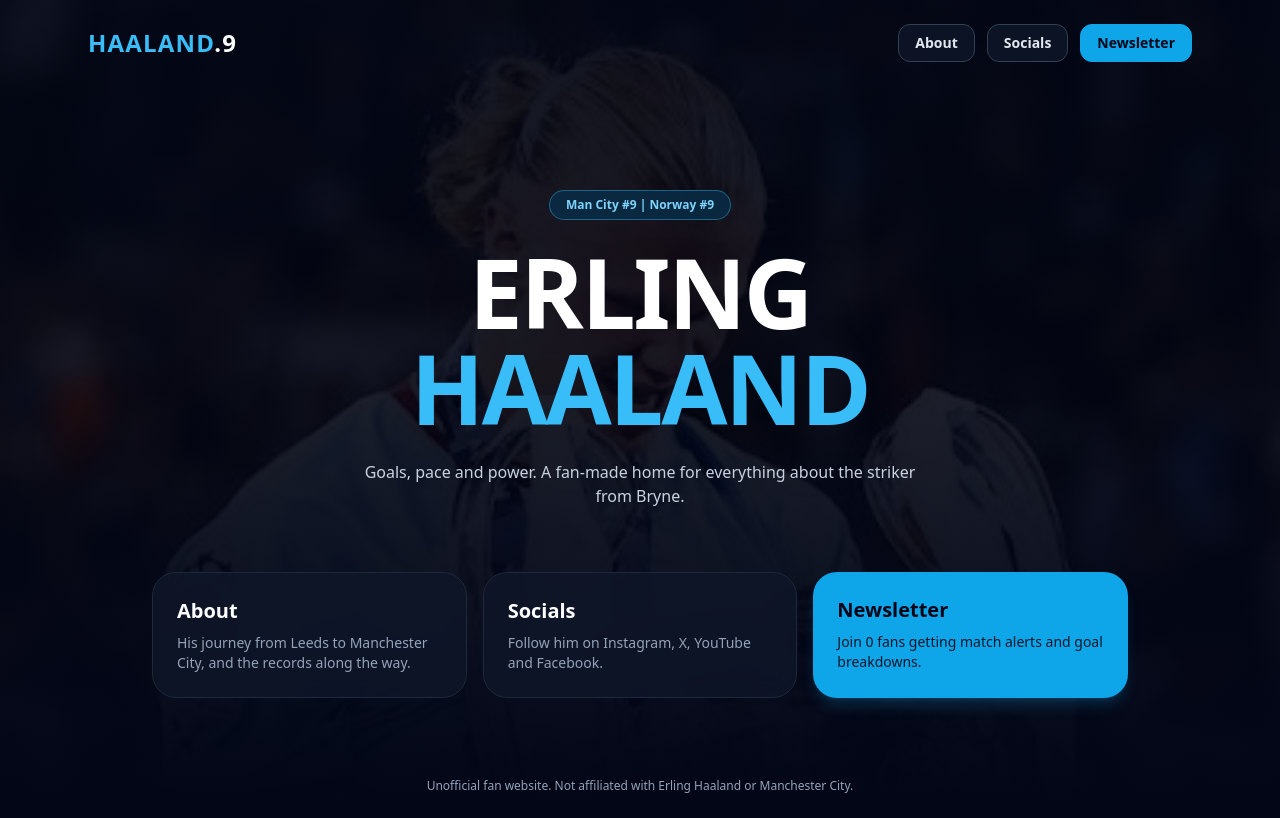
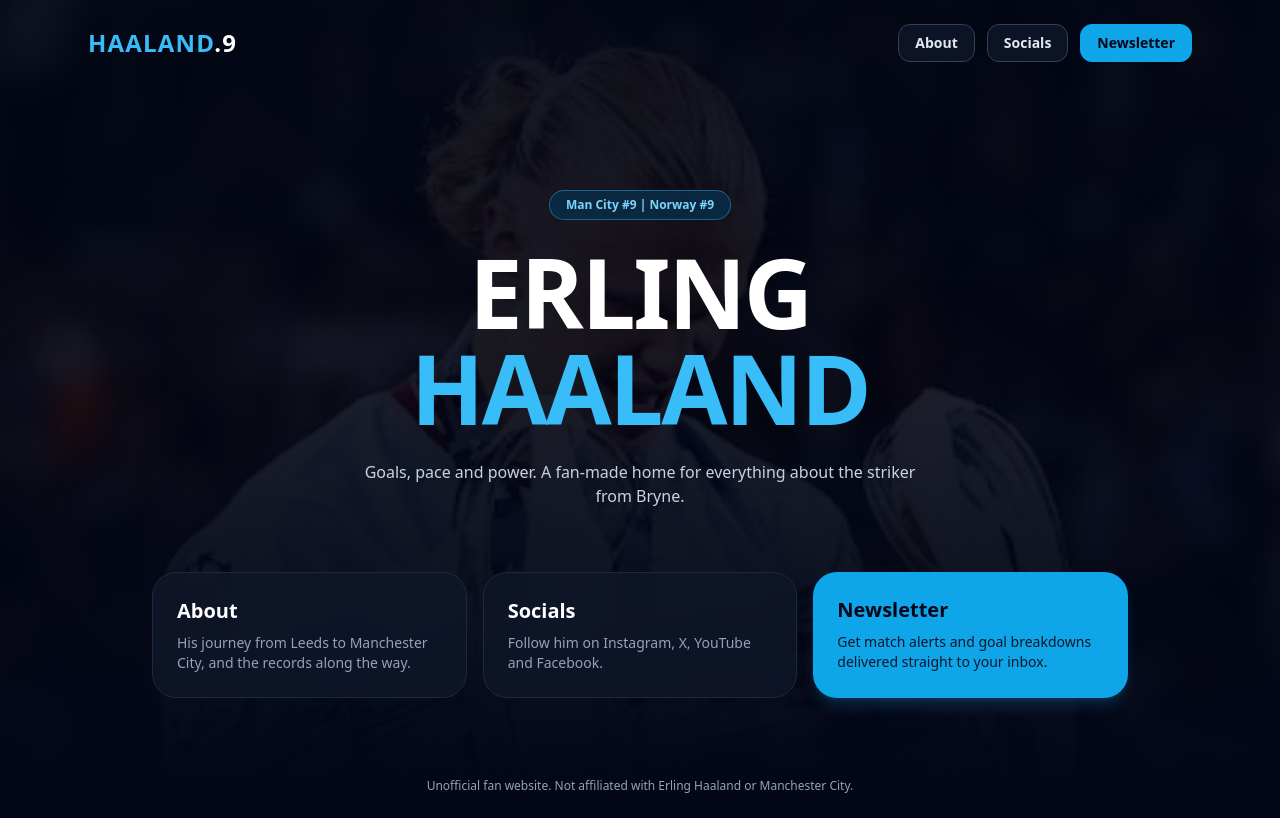
Before and after one commit to r1sh106/OSPC_CODE, a Flask app: page / in a window 1280 px wide. Run offline with Flask 3, Linux system fonts and the light colour scheme; data that the repository does not hold is empty; some libraries are stand-ins or nearby versions.

Commit message:
Change newsletter text for better engagement
Updated newsletter description for clarity.

```diff
--- a/templates/home.html
+++ b/templates/home.html
@@ -26,7 +26,7 @@
   </a>
   <a href="{{ url_for('newsletter') }}" class="group p-6 rounded-3xl bg-sky-500 hover:bg-sky-400 transition shadow-lg shadow-sky-500/20">
     <h2 class="text-xl font-black text-slate-950">Newsletter</h2>
-    <p class="mt-2 text-sm text-slate-900">Join {{ subscriber_count }} fan{{ '' if subscriber_count == 1 else 's' }} getting match alerts and goal breakdowns.</p>
+    <p class="mt-2 text-sm text-slate-900">Get match alerts and goal breakdowns delivered straight to your inbox.</p>
   </a>
 </section>
 {% endblock %}
```
